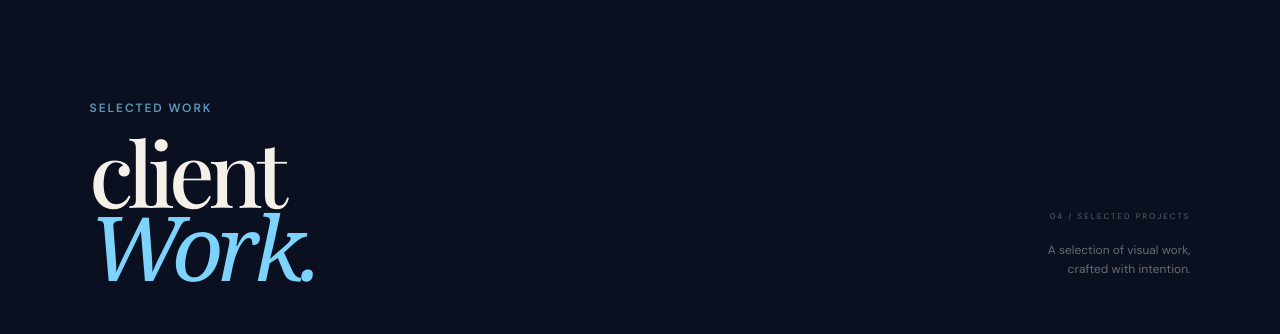
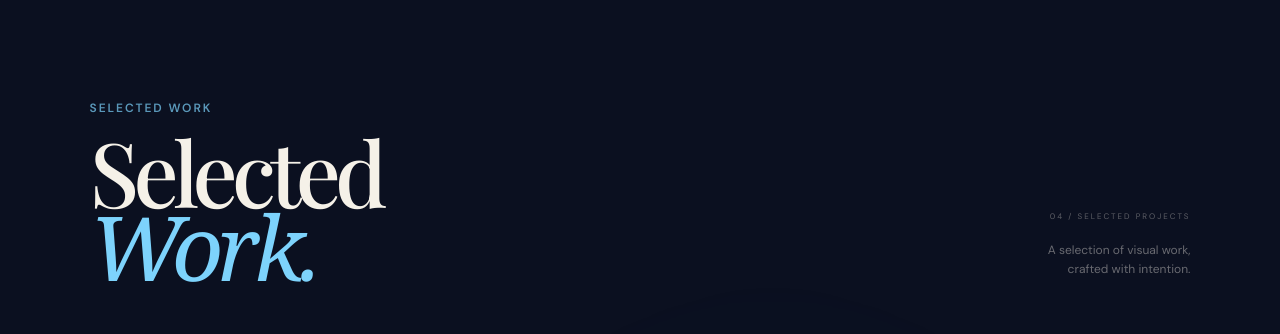
Before and after one commit to krishj30/Editor-portfolio, a React (Vite) app: page / in a window 1280 px wide. Shown: the part 840-1174 px from the top of the page. Built offline with nearby package versions, Linux system fonts and the light colour scheme; a web font is replaced by a local one.

Commit message:
Update About Me section

```diff
--- a/index.html
+++ b/index.html
@@ -4,7 +4,7 @@
     <meta charset="UTF-8" />
     <meta name="viewport" content="width=device-width,initial-scale=1.0" />
     <meta name="theme-color" content="#0B1020" />
-    <title> <title>Video Editor | Visual Storyteller</title></title>
+    <title>Video Editor | Visual Storyteller</title>
   </head>
   <body>
     <div id="root"></div>
--- a/src/main.jsx
+++ b/src/main.jsx
@@ -551,7 +551,7 @@ function Work() {
           </p>
 
           <h2>
-            client
+            Selected
             <br />
             <em>Work.</em>
           </h2>
```
